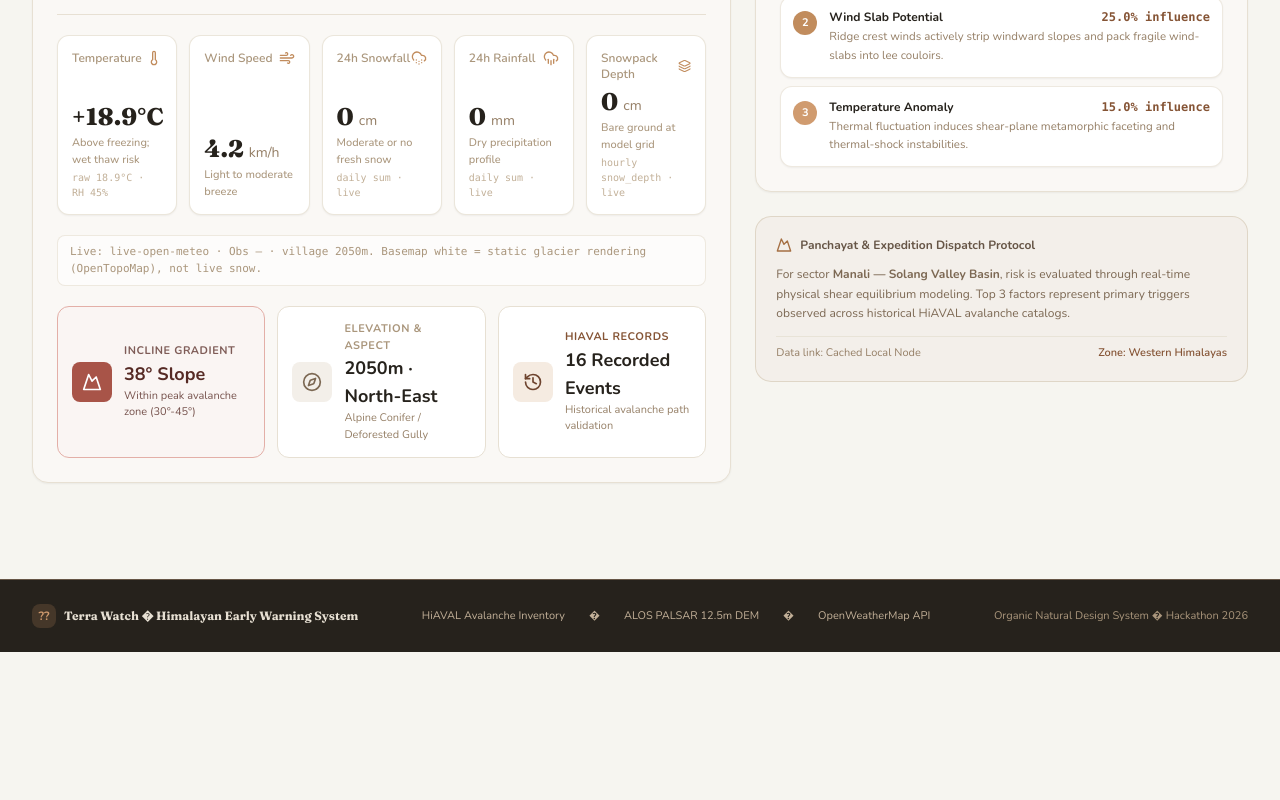
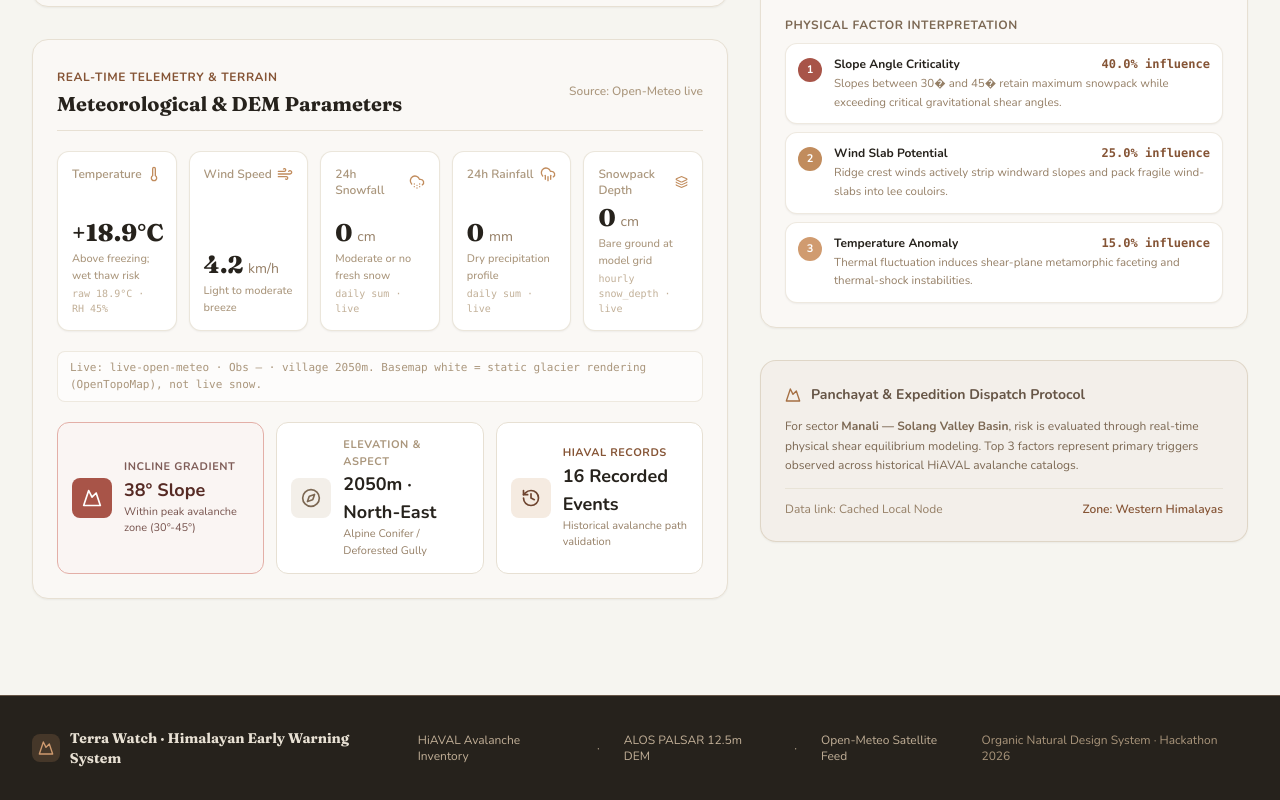
Before and after one commit to anshuvdebnath-cyber/hackrit-hackathon-26, a React (Vite) app in the folder frontend/: page / in a window 1280 px wide. Shown: the part 1135-1935 px from the top of the page. Before the commit the page ends 1787 px from the top, so only its background shows below. Built offline with nearby package versions, Linux system fonts and the light colour scheme; no server answers.

Commit message:
style: widen layout containers to 1600px and enlarge map and telemetry sections

```diff
--- a/frontend/src/App.jsx
+++ b/frontend/src/App.jsx
@@ -86,8 +86,8 @@ export default function App() {
         onRefresh={handleRefresh}
       />
 
-      {/* Main Content Area with generous top distance from floating navbar */}
-      <main className="flex-1 max-w-7xl w-full mx-auto px-4 sm:px-6 lg:px-8 pt-6 sm:pt-8 pb-12 space-y-8">
+      {/* Main Content Area with generous width and spacing */}
+      <main className="flex-1 max-w-[1600px] w-full mx-auto px-4 sm:px-8 pt-6 sm:pt-8 pb-12 space-y-8">
 
         {loading ? (
           <div className="flex flex-col items-center justify-center py-24 space-y-4">
@@ -98,7 +98,7 @@ export default function App() {
           <>
             {/* TAB 1: Live Risk Map & Village Overview */}
             {activeTab === 'map' && (
-              <div className="space-y-6">
+              <div className="space-y-8">
 
                 {/* 1. Leaflet Interactive Map */}
                 <section>
@@ -111,16 +111,16 @@ export default function App() {
 
                 {/* 2. Detailed Sector Telemetry & Explainability */}
                 {selectedVillage && (
-                  <section className="grid grid-cols-1 lg:grid-cols-12 gap-6">
+                  <section className="grid grid-cols-1 lg:grid-cols-12 gap-8">
 
                     {/* Left Column: Risk Gauge & Environmental Telemetry (7 cols) */}
-                    <div className="lg:col-span-7 space-y-6">
+                    <div className="lg:col-span-7 space-y-8">
                       <RiskGauge village={selectedVillage} />
                       <WeatherTerrainCards village={selectedVillage} />
                     </div>
 
                     {/* Right Column: Model Explainability Chart.js (5 cols) */}
-                    <div className="lg:col-span-5 space-y-6">
+                    <div className="lg:col-span-5 space-y-8">
                       <FeatureImportanceChart
                         factors={selectedVillage.topFactors || []}
                         villageName={selectedVillage.name}
@@ -128,15 +128,15 @@ export default function App() {
                       />
 
                       {/* Quick Info Box for Operators & Officials */}
-                      <div className="bg-earth-100/90 rounded-2xl p-5 border border-earth-300/70 text-xs space-y-3">
-                        <div className="flex items-center gap-2 font-bold text-earth-800">
+                      <div className="bg-earth-100/90 rounded-2xl p-6 border border-earth-300/70 text-xs space-y-3 shadow-sm">
+                        <div className="flex items-center gap-2.5 font-bold text-earth-800 text-sm">
                           <Mountain className="w-4 h-4 text-terracotta-600" />
                           <span>Panchayat & Expedition Dispatch Protocol</span>
                         </div>
-                        <p className="text-earth-700 leading-relaxed">
+                        <p className="text-earth-700 leading-relaxed text-xs">
                           For sector <strong>{selectedVillage.fullName || selectedVillage.name}</strong>, risk is evaluated through real-time physical shear equilibrium modeling. Top 3 factors represent primary triggers observed across historical HiAVAL avalanche catalogs.
                         </p>
-                        <div className="pt-2 border-t border-earth-200/80 flex items-center justify-between text-[11px] text-earth-600">
+                        <div className="pt-3 border-t border-earth-200/80 flex items-center justify-between text-xs text-earth-600">
                           <span>Data link: {dataSource === 'backend' ? 'Live Express API' : 'Cached Local Node'}</span>
                           <span className="font-semibold text-terracotta-700">Zone: Western Himalayas</span>
                         </div>
@@ -170,27 +170,27 @@ export default function App() {
       </main>
 
       {/* Footer */}
-      <footer className="bg-earth-900 text-earth-400 text-xs py-6 border-t border-earth-800 mt-12">
-        <div className="max-w-7xl mx-auto px-4 sm:px-6 lg:px-8 flex flex-col sm:flex-row items-center justify-between gap-4">
-          <div className="flex items-center space-x-2">
-            <div className="w-6 h-6 rounded-lg bg-terracotta-500/20 text-terracotta-400 flex items-center justify-center font-bold">
-              ??
+      <footer className="bg-earth-900 text-earth-400 text-xs py-8 border-t border-earth-800 mt-12">
+        <div className="max-w-[1600px] mx-auto px-4 sm:px-8 flex flex-col sm:flex-row items-center justify-between gap-4">
+          <div className="flex items-center space-x-2.5">
+            <div className="w-7 h-7 rounded-lg bg-terracotta-500/20 text-terracotta-400 flex items-center justify-center">
+              <Mountain className="w-4 h-4" />
             </div>
-            <span className="font-serif font-bold text-earth-200">
-              Terra Watch � Himalayan Early Warning System
+            <span className="font-serif font-bold text-earth-200 text-sm">
+              Terra Watch · Himalayan Early Warning System
             </span>
           </div>
 
-          <div className="flex items-center space-x-6 text-earth-400 text-[11px]">
+          <div className="flex items-center space-x-6 text-earth-400 text-xs">
             <span>HiAVAL Avalanche Inventory</span>
-            <span>�</span>
+            <span>·</span>
             <span>ALOS PALSAR 12.5m DEM</span>
-            <span>�</span>
-            <span>OpenWeatherMap API</span>
+            <span>·</span>
+            <span>Open-Meteo Satellite Feed</span>
           </div>
 
-          <div className="text-[11px] text-earth-500">
-            Organic Natural Design System � Hackathon 2026
+          <div className="text-xs text-earth-500">
+            Organic Natural Design System · Hackathon 2026
           </div>
         </div>
       </footer>
--- a/frontend/src/components/Header.jsx
+++ b/frontend/src/components/Header.jsx
@@ -13,9 +13,9 @@ export default function Header({
   onRefresh
 }) {
   return (
-    <header className="sticky top-4 sm:top-5 z-[100] w-full px-4 sm:px-6 lg:px-8 max-w-7xl mx-auto">
+    <header className="sticky top-4 sm:top-5 z-[100] w-full px-4 sm:px-8 max-w-[1600px] mx-auto">
       {/* Floating Island Container - Slim Horizontal Capsule */}
-      <div className="bg-earth-900/95 backdrop-blur-xl border border-earth-800/90 shadow-xl shadow-earth-950/25 rounded-full px-4 sm:px-6 py-2.5 transition-all">
+      <div className="bg-earth-900/95 backdrop-blur-xl border border-earth-800/90 shadow-xl shadow-earth-950/25 rounded-full px-5 sm:px-8 py-2.5 transition-all">
         <div className="flex items-center justify-between gap-4 w-full">
 
           {/* 1. Left: Brand & Live Indicator (Single Line) */}
--- a/frontend/src/components/VillageMap.jsx
+++ b/frontend/src/components/VillageMap.jsx
@@ -177,7 +177,7 @@ export default function VillageMap({ villages, selectedVillageId, onSelect }) {
   };
 
   return (
-    <div className="relative isolate z-0 w-full h-[520px] rounded-2xl overflow-hidden border border-earth-300/80 shadow-lg bg-earth-200">
+    <div className="relative isolate z-0 w-full h-[580px] lg:h-[620px] rounded-2xl sm:rounded-3xl overflow-hidden border border-earth-300/80 shadow-xl bg-earth-200">
 
       {/* Top Map Toolbar */}
       <div className="absolute top-3 left-3 z-[400] bg-earth-900/90 backdrop-blur-sm text-earth-100 px-3.5 py-2 rounded-xl border border-earth-700/80 shadow-md flex items-center gap-3 text-xs pointer-events-auto">
```
